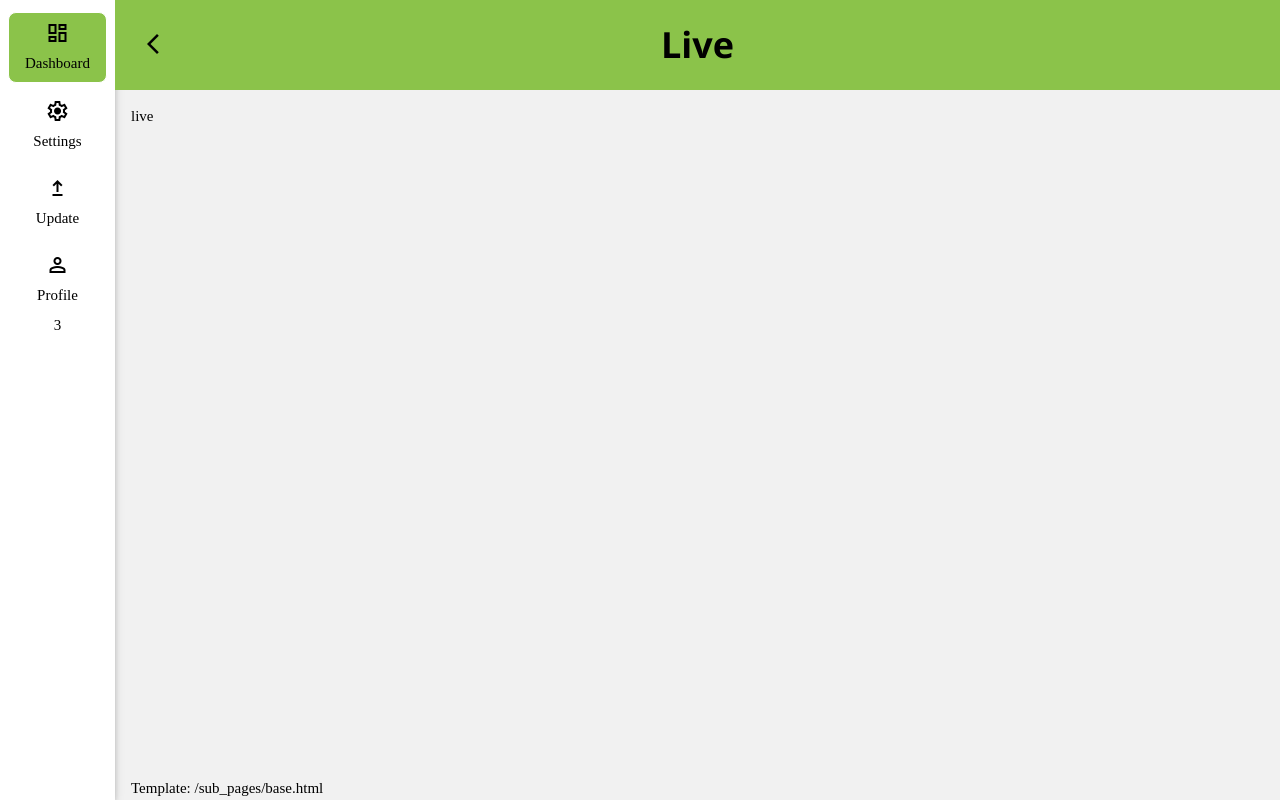
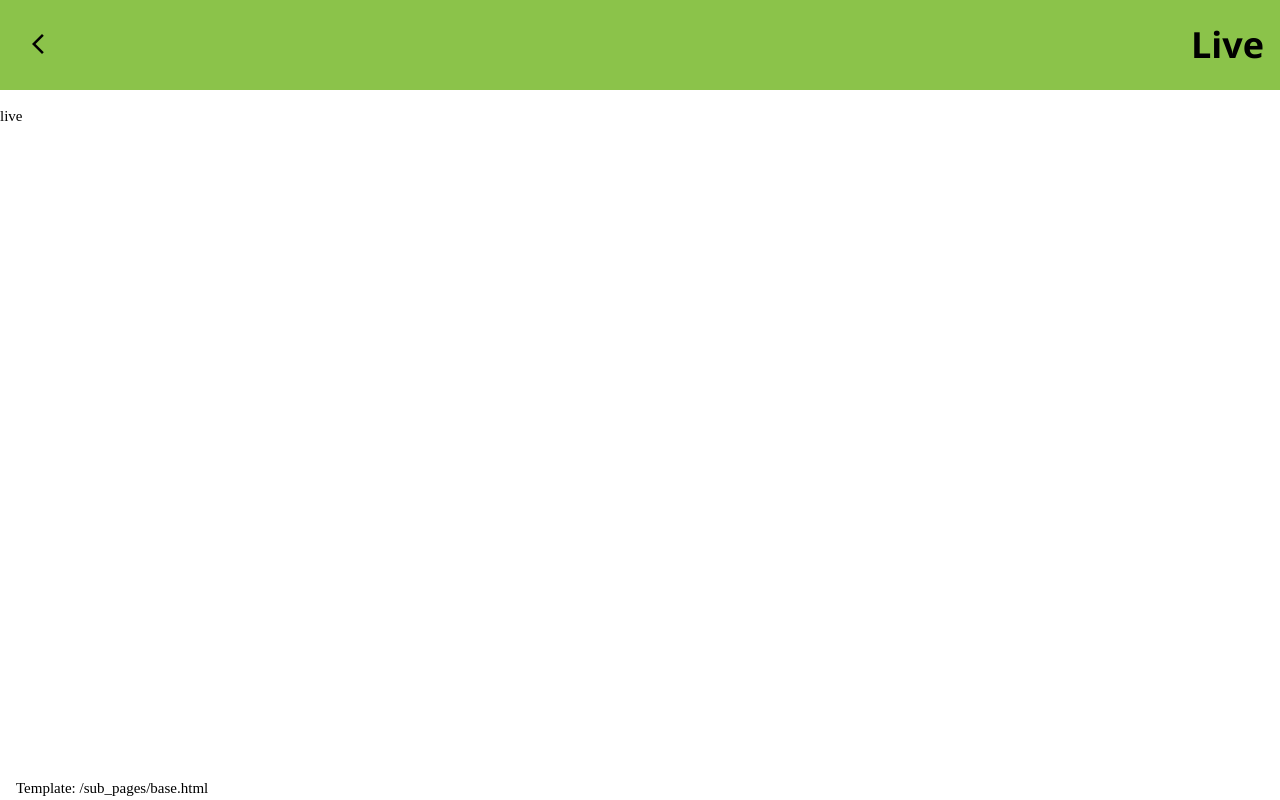
Before and after one commit to OliverWoehrer/Brunnen, a Flask app: page /dashboard/live in a window 1280 px wide. Run offline with Flask 3, Linux system fonts and the light colour scheme; the visitor is signed in with stand-in values (Sample User, id 1); parts of the project's set-up code (start-up, migrations or seed data) failed here and were passed over; some libraries are stand-ins or nearby versions.

Commit message:
removed global base template, seperarat templates for page types

```diff
--- a/app/templates/base.html
+++ /dev/null
@@ -1,50 +0,0 @@
-{% import "macros/cards.html" as cards %}
-
-<!doctype html>
-<head>
-    <title>{{ page_title }}</title>
-    <meta http-equiv="Content-Type" content="text/html; charset=UTF-8">
-    <meta name="viewport" content="width=device-width, initial-scale=1">
-    <link rel="icon" type="image/x-icon" href="{{ url_for('static',filename='favicon.ico') }}">
-    <link rel="stylesheet" href="https://fonts.googleapis.com/css2?family=Material+Symbols+Outlined:opsz,wght,FILL@48,700,1" />
-    <link rel="stylesheet" href="https://cdnjs.cloudflare.com/ajax/libs/font-awesome/4.7.0/css/font-awesome.min.css">
-    <link rel="stylesheet" href="{{ url_for('static',filename='w3.css') }}">
-    <link rel="stylesheet" href="{{ url_for('static',filename='colors.css') }}">
-    <link rel="stylesheet" href="{{ url_for('static',filename='layout.css') }}">
-    <link rel="stylesheet" href="{{ url_for('static',filename='app.css') }}">
-    <link rel="stylesheet" href="{{ url_for('static',filename='style.css') }}">
-    {% block style %} {% endblock %}
-</head>
-<body>
-    <div class="layout color-background">
-        <!-- Navigation Bar -->
-        <nav class="w3-card color-neutral w3-padding-small">
-            <a href="{{ url_for('web.dashboard.index') }}" class="w3-button {{ dashboard_selector }}">
-                <span class="material-symbols-outlined">dashboard</span><br>
-                Dashboard
-            </a>
-            <a href="{{ url_for('web.settings.index') }}" class="w3-button {{ settings_selector }}">
-                <span class="material-symbols-outlined">settings</span><br>
-                Settings
-            </a>
-            <a href="{{ url_for('web.update.index') }}" class="w3-button {{ update_selector }}">
-                <span class="material-symbols-outlined">upgrade</span><br>
-                Update
-            </a>
-            <a href="{{ url_for('web.profile.index') }}" class="w3-button {{ profile_selector }}">
-                <span class="material-symbols-outlined">person</span><br>
-                Profile
-            </a>
-            <span class="w3-center">
-                {{ debug }}
-            </span>
-        </nav>
-        <!-- Main Content -->
-        <main>
-            {% block content %} {% endblock %}
-        </main>
-    </div>
-    <!-- <script type="text/javascript" src="{{ url_for('static',filename='script.js') }}"></script> -->
-    <!-- <script src="http://ajax.googleapis.com/ajax/libs/jquery/1.7.1/jquery.min.js" type="text/javascript"></script> -->
-    {% block script %} {% endblock %}
-</body>
--- a/app/templates/sub_pages/base.html
+++ b/app/templates/sub_pages/base.html
@@ -1,18 +1,47 @@
-{% extends "base.html" %}
+{% import "macros/cards.html" as cards %}
 
-{% block content %}
+<!doctype html>
+<head>
+    <title>{{ page_title }}</title>
+    <meta http-equiv="Content-Type" content="text/html; charset=UTF-8">
+    <meta name="viewport" content="width=device-width, initial-scale=1">
+    <link rel="icon" type="image/x-icon" href="{{ url_for('static',filename='favicon.ico') }}">
+    <link rel="stylesheet" href="https://fonts.googleapis.com/css2?family=Material+Symbols+Outlined:opsz,wght,FILL@48,700,1" />
+    <link rel="stylesheet" href="https://cdnjs.cloudflare.com/ajax/libs/font-awesome/4.7.0/css/font-awesome.min.css">
+    <link rel="stylesheet" href="{{ url_for('static',filename='w3.css') }}">
+    <link rel="stylesheet" href="{{ url_for('static',filename='style.css') }}">
+    <style>
+        .topbar {
+            display: flex;
+            flex-direction: row;
+            flex-wrap: nowrap;
+            justify-content: space-between;;
+            align-items: center;
+        }
+    </style>
+    {% block style %} {% endblock %}
+</head>
+<body>
     <div class="app">
-    <header class="w3-padding color-primary">
-        <div class="w3-display-container">
-            <a class="w3-display-left w3-button" href="{{ backpath }}" style="font-size: 2rem;"><span class="material-symbols-outlined">arrow_back_ios</span></a>
-            <h1 class="w3-center">{{ heading }}</h1>
+        <header class="w3-padding color-primary topbar">
+                <div>
+                    <a class="w3-button" href="{{ backpath }}" style="font-size: 2rem;"><span class="material-symbols-outlined">arrow_back_ios</span></a>
+                </div>
+                <div>
+                    {% block action %} {% endblock %}
+                </div>
+                <div>
+                    <h1>{{ heading }}</h1>
                 </div>
         </header>
-    <main class="w3-container">
+        <main>
             {% block main %} {% endblock %}
         </main>
         <footer class="w3-container">
             Template: /sub_pages/base.html
         </footer>
     </div>
-{% endblock %}
+    <script src="{{ url_for('static',filename='script.js') }}"></script>
+    <script src="http://ajax.googleapis.com/ajax/libs/jquery/1.7.1/jquery.min.js" type="text/javascript"></script>
+    {% block script %} {% endblock %}
+</body>
```
Also changed, not shown: app/templates/main_pages/base.html (+41 -4 lines), app/templates/special_pages/base.html (+20 -7 lines). Lines whose indentation alone changed are shown as unchanged.
